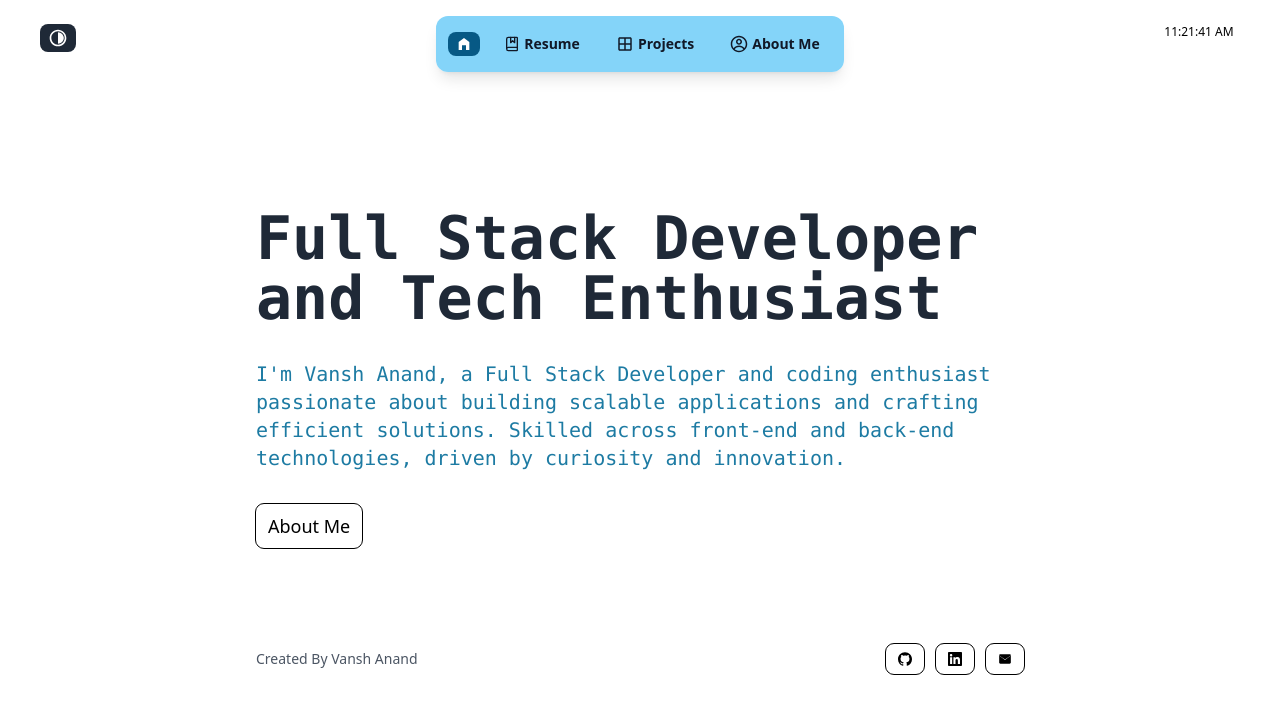
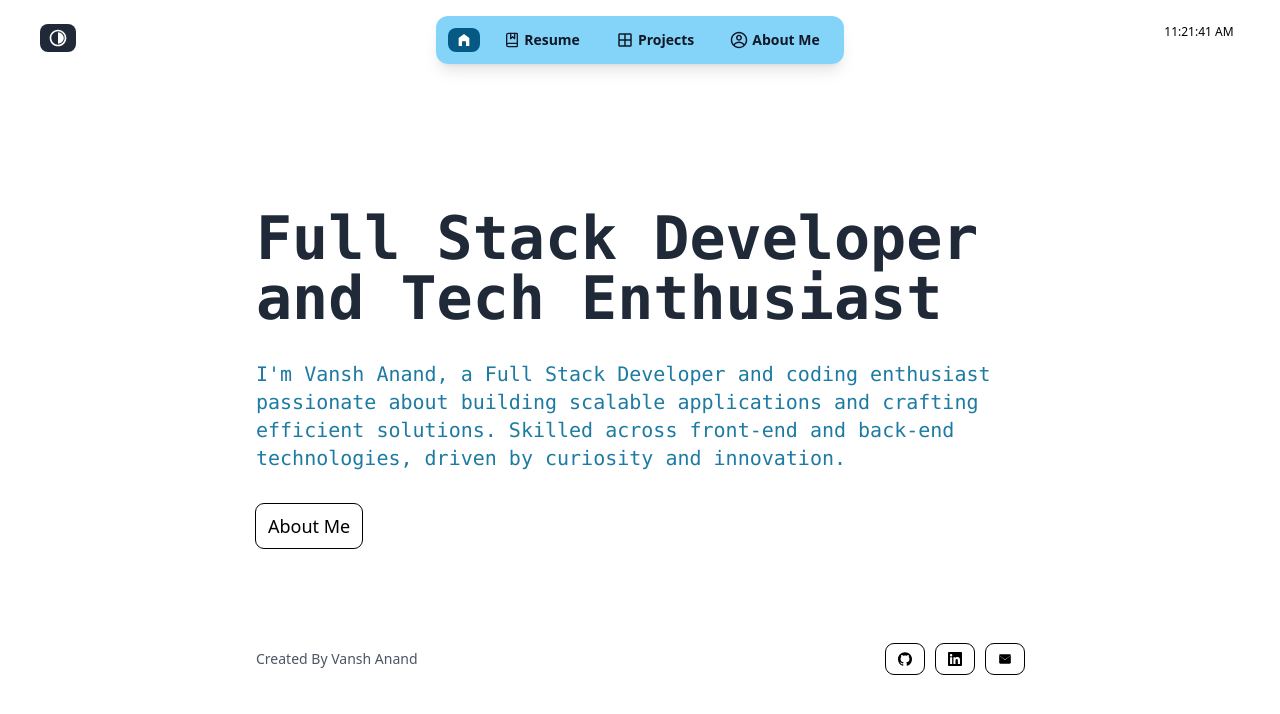
Before and after one commit to vanshanand34/Vansh-Portfolio, a Next.js app: page / in a window 1280 px wide. Shown: the top 714 px of the page. Built offline with nearby package versions, Linux system fonts and the light colour scheme.

Commit message:
fix: Reverted minor padding change

```diff
--- a/app/Navbar.tsx
+++ b/app/Navbar.tsx
@@ -38,7 +38,7 @@ export default function ResponsiveNavbar({ activeElement }: { activeElement: str
                 font-sans font-semibold w-full p-2 py-4 z-10">
                 <div className="w-full px-3 h-12 text-sm flex justify-center">
 
-                    <div className="dark:bg-[#1b1b1baa] bg-[#7ad1f9eb] dark:text-inherit text-gray-900 dark:border dark:border-blue-300 rounded-xl inline-flex items-center md:justify-between justify-between py-3 md:py-7 px-3 dark:shadow-[1px_1px_5px_#1a1a1a] shadow-lg md:gap-4 gap-1 backdrop-blur-xl">
+                    <div className="dark:bg-[#1b1b1baa] bg-[#7ad1f9eb] dark:text-inherit text-gray-900 dark:border dark:border-blue-300 rounded-xl inline-flex items-center md:justify-between justify-between py-3 md:py-6 px-3 dark:shadow-[1px_1px_5px_#1a1a1a] shadow-lg md:gap-4 gap-1 backdrop-blur-xl">
 
                         <Link href={"/"}>
                             <div className={`py-1 px-2 rounded-lg cursor-pointer ${getNavStyling("home")}`}>
```
